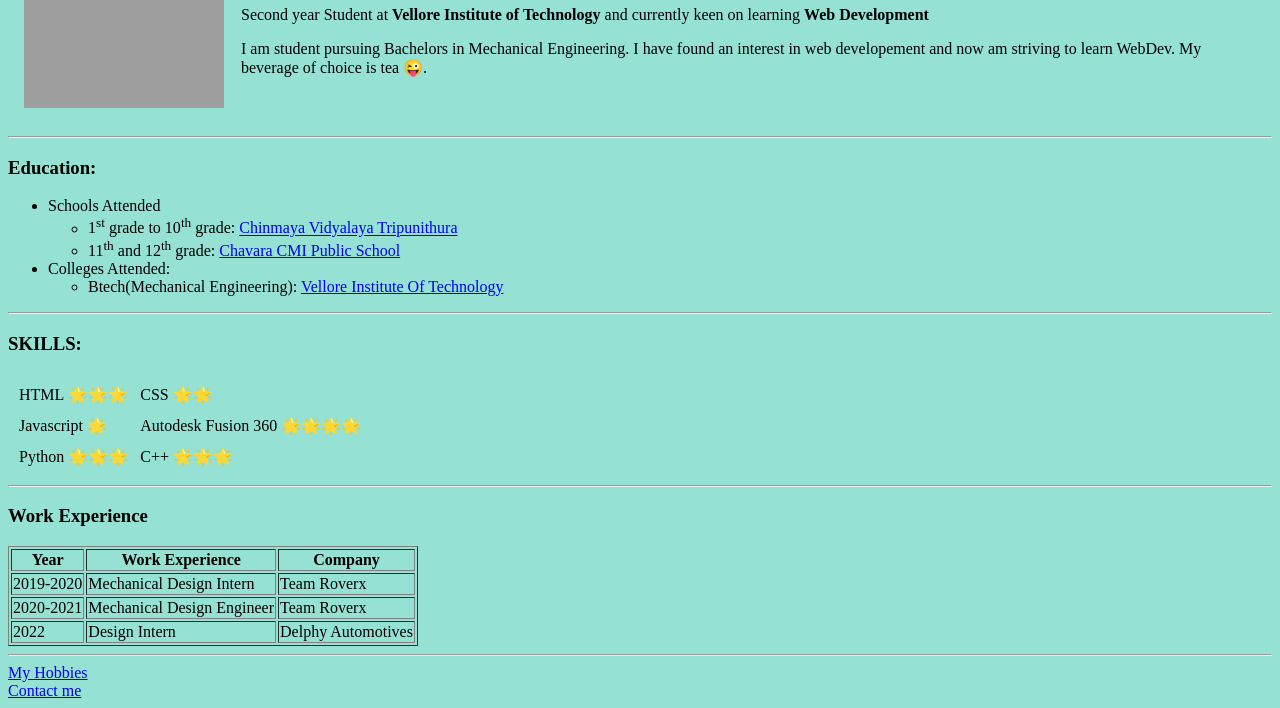
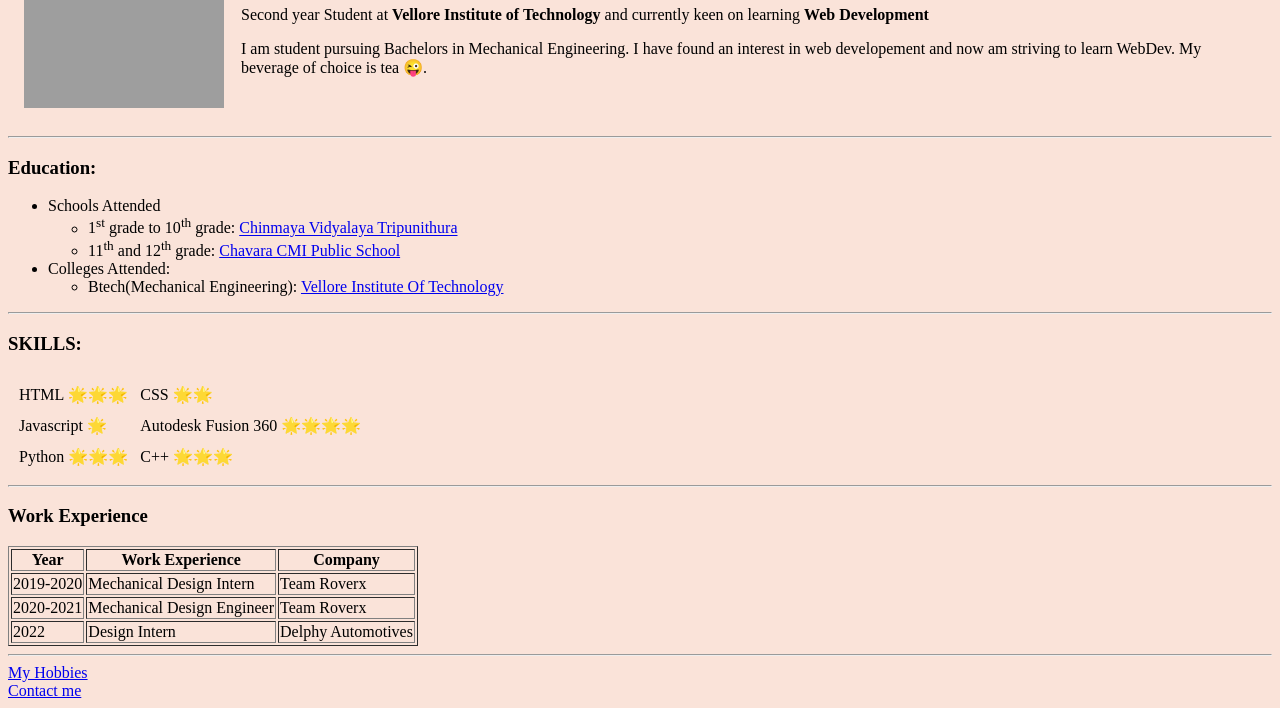
Before and after one commit to Altair2518/CV-1, a plain HTML site: page index.html in a window 1280 px wide. Shown: the part 116-824 px from the top of the page. Drawn offline with Linux system fonts and the light colour scheme; grey boxes are pictures that could not be loaded.

Commit message:
Changed background color to a lighter tone

```diff
--- a/index.html
+++ b/index.html
@@ -6,7 +6,7 @@
   <title>Aditya's Personal Website</title>
 </head>
 
-<body style="background-color: #95e1d3;">
+<body style="background-color: #fae3d9;">
   <table cellspacing="15">
     <tr>
       <td><img src="Aditya_profile.png" alt="Aditya Profile!" height="200" width="200"></td>
```
